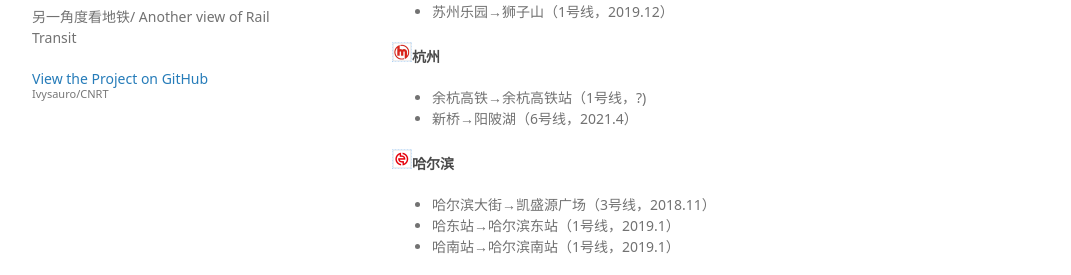
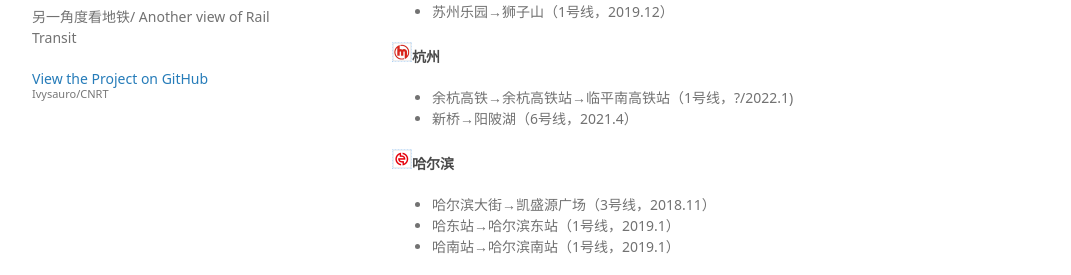
Before and after one commit to Ivysauro/CNRT, a Jekyll site: the page built from data/SpSta.md, in a window 1280 px wide and 900 px high, scrolled down 14043 px. Shown: the part 172-447 px from the top of the window, without its empty margins (178-1249 px from the left). Built offline with Jekyll 4.4.1, drawn with Linux system fonts in a browser that asks for light colours; some web fonts are replaced; our own code applies the rules of GitHub Pages for plain Markdown files; a script that is not in the unit is left out.

Commit message:
🍊更新杭州数据

```diff
--- a/data/SpSta.md
+++ b/data/SpSta.md
@@ -586,7 +586,7 @@
 - 苏州乐园→狮子山（1号线，2019.12）
 
 #### <img src="https://raw.githubusercontent.com/Ivysauro/CNRT/master/images/city/hz.gif" width="20" hegiht="20"/>杭州
-- 余杭高铁→余杭高铁站（1号线，?)
+- 余杭高铁→余杭高铁站→临平南高铁站（1号线，?/2022.1)
 - 新桥→阳陂湖（6号线，2021.4）
 
 #### <img src="https://raw.githubusercontent.com/Ivysauro/CNRT/master/images/city/hrb.gif" width="20" hegiht="20"/>哈尔滨
```
